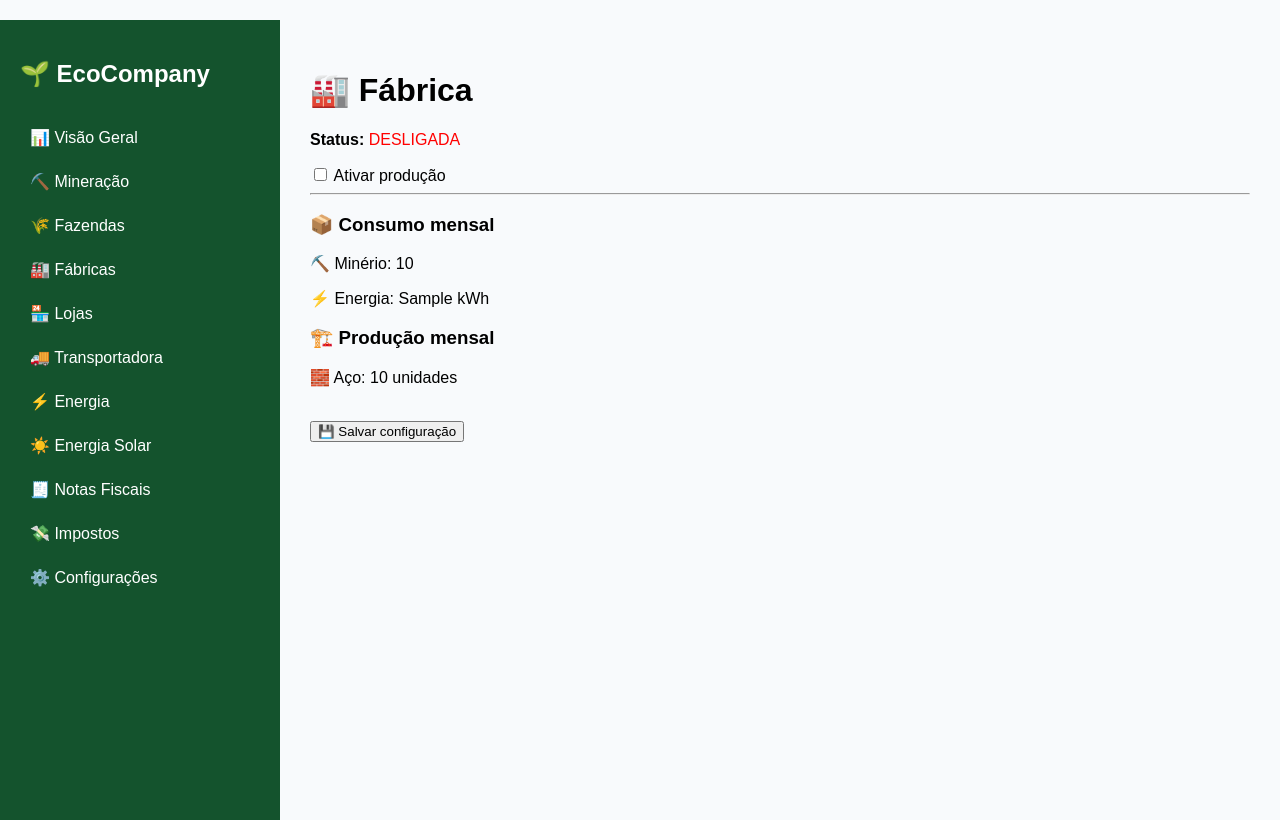
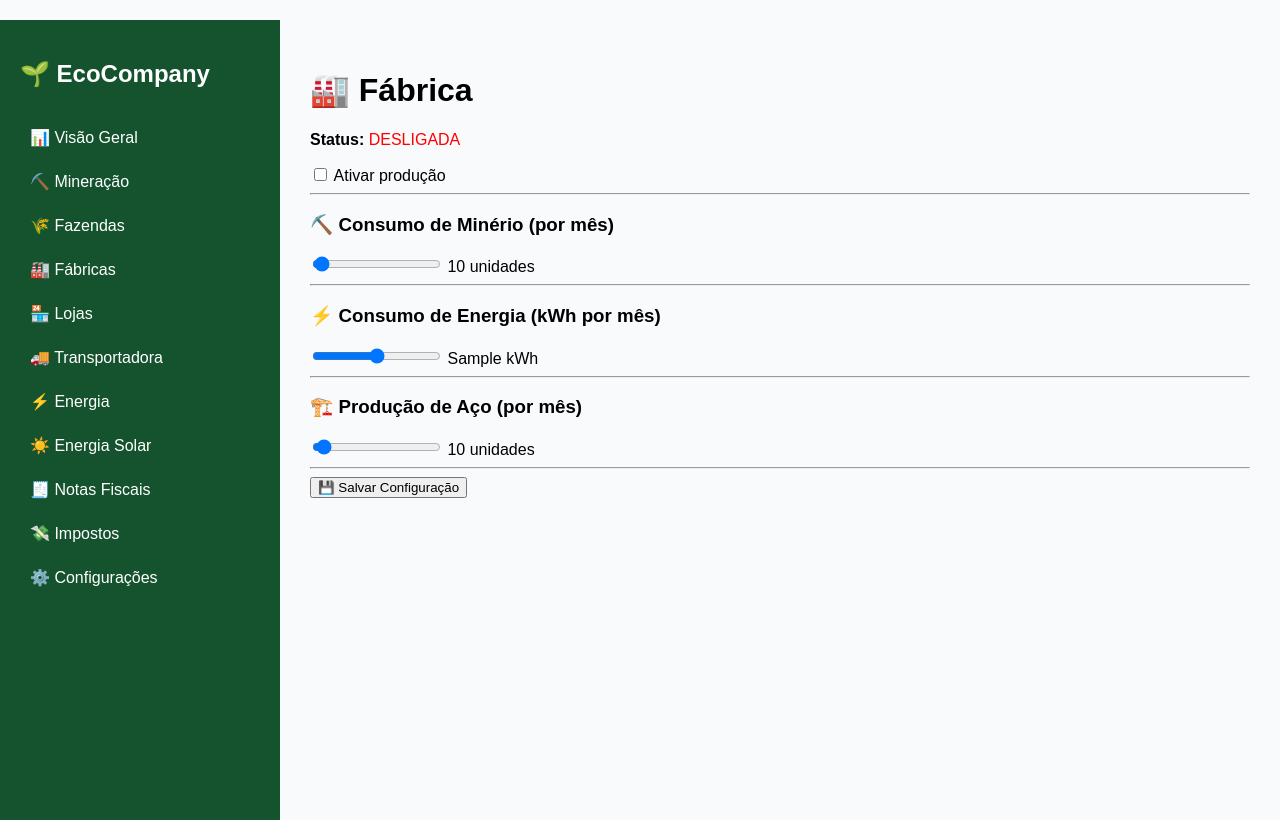
Before and after one commit to mauriciok10lg-wq/EcoCompany, a Flask app: template templates/fabrica.html in a window 1280 px wide. Shown: the part 19-839 px from the top of the page. Run offline with Flask 3, Linux system fonts and the light colour scheme; the template is opened without the code that fills it: most values are stand-ins (such as "Sample title", 1, 10 or a date in 2020).

Commit message:
Update fabrica.html

```diff
--- a/templates/fabrica.html
+++ b/templates/fabrica.html
@@ -8,9 +8,9 @@
   <p>
     <strong>Status:</strong>
     {% if fabrica.ativa %}
-      <span style="color:green">ATIVA</span>
+      <span style="color:green;">ATIVA</span>
     {% else %}
-      <span style="color:red">DESLIGADA</span>
+      <span style="color:red;">DESLIGADA</span>
     {% endif %}
   </p>
 
@@ -21,16 +21,41 @@
 
   <hr>
 
-  <h3>📦 Consumo mensal</h3>
-  <p>⛏️ Minério: {{ fabrica.consumo_minerio }}</p>
-  <p>⚡ Energia: {{ fabrica.consumo_energia }} kWh</p>
+  <h3>⛏️ Consumo de Minério (por mês)</h3>
+  <input type="range"
+         name="consumo_minerio"
+         min="0"
+         max="500"
+         value="{{ fabrica.consumo_minerio }}"
+         oninput="minerioOutput.value = this.value">
+  <output id="minerioOutput">{{ fabrica.consumo_minerio }}</output> unidades
 
-  <h3>🏗️ Produção mensal</h3>
-  <p>🧱 Aço: {{ fabrica.producao_aco }} unidades</p>
+  <hr>
 
-  <br>
+  <h3>⚡ Consumo de Energia (kWh por mês)</h3>
+  <input type="range"
+         name="consumo_energia"
+         min="0"
+         max="2000"
+         value="{{ fabrica.consumo_energia }}"
+         oninput="energiaOutput.value = this.value">
+  <output id="energiaOutput">{{ fabrica.consumo_energia }}</output> kWh
 
-  <button type="submit">💾 Salvar configuração</button>
+  <hr>
+
+  <h3>🏗️ Produção de Aço (por mês)</h3>
+  <input type="range"
+         name="producao_aco"
+         min="0"
+         max="300"
+         value="{{ fabrica.producao_aco }}"
+         oninput="acoOutput.value = this.value">
+  <output id="acoOutput">{{ fabrica.producao_aco }}</output> unidades
+
+  <hr>
+
+  <button type="submit">💾 Salvar Configuração</button>
+
 </form>
 
 {% endblock %}
```
